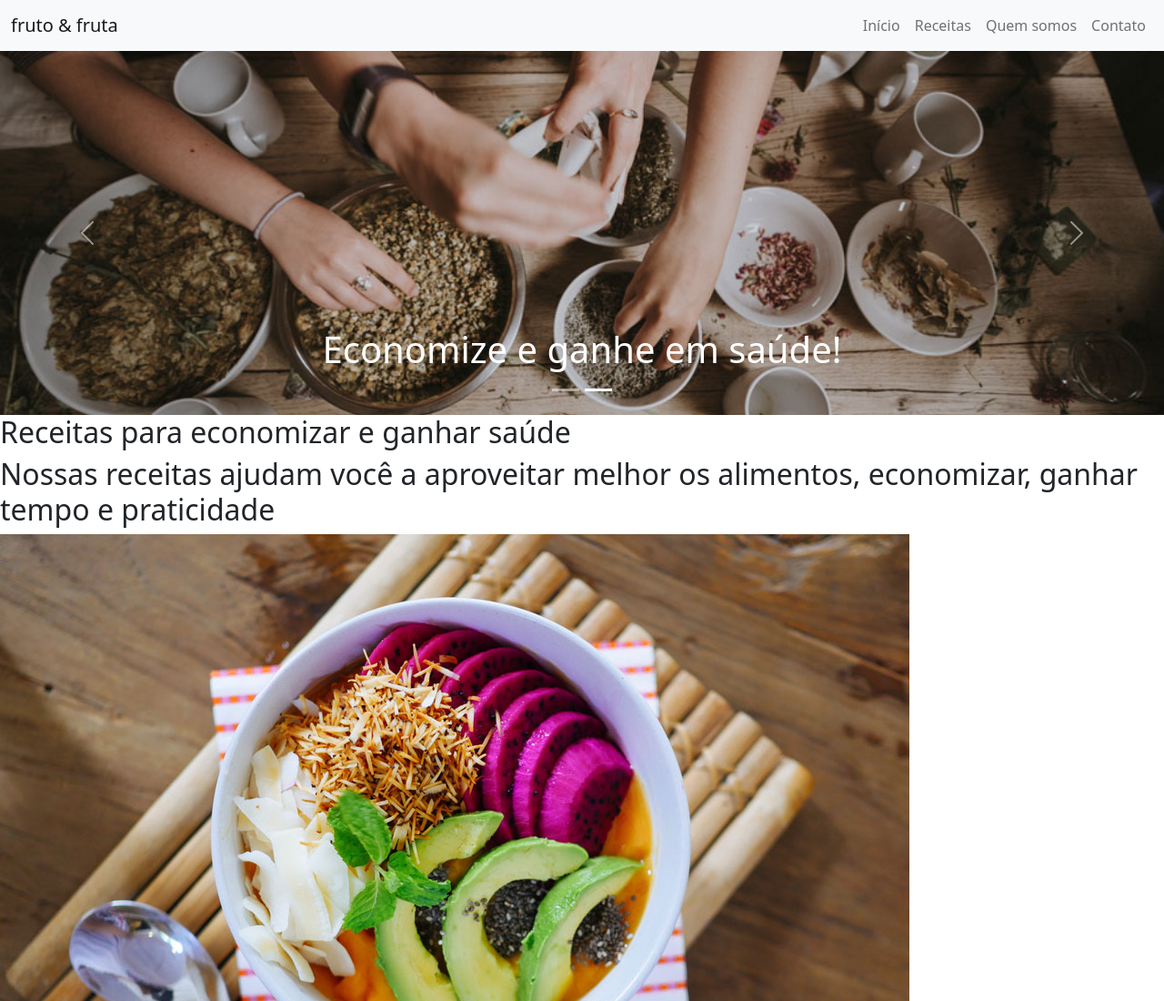
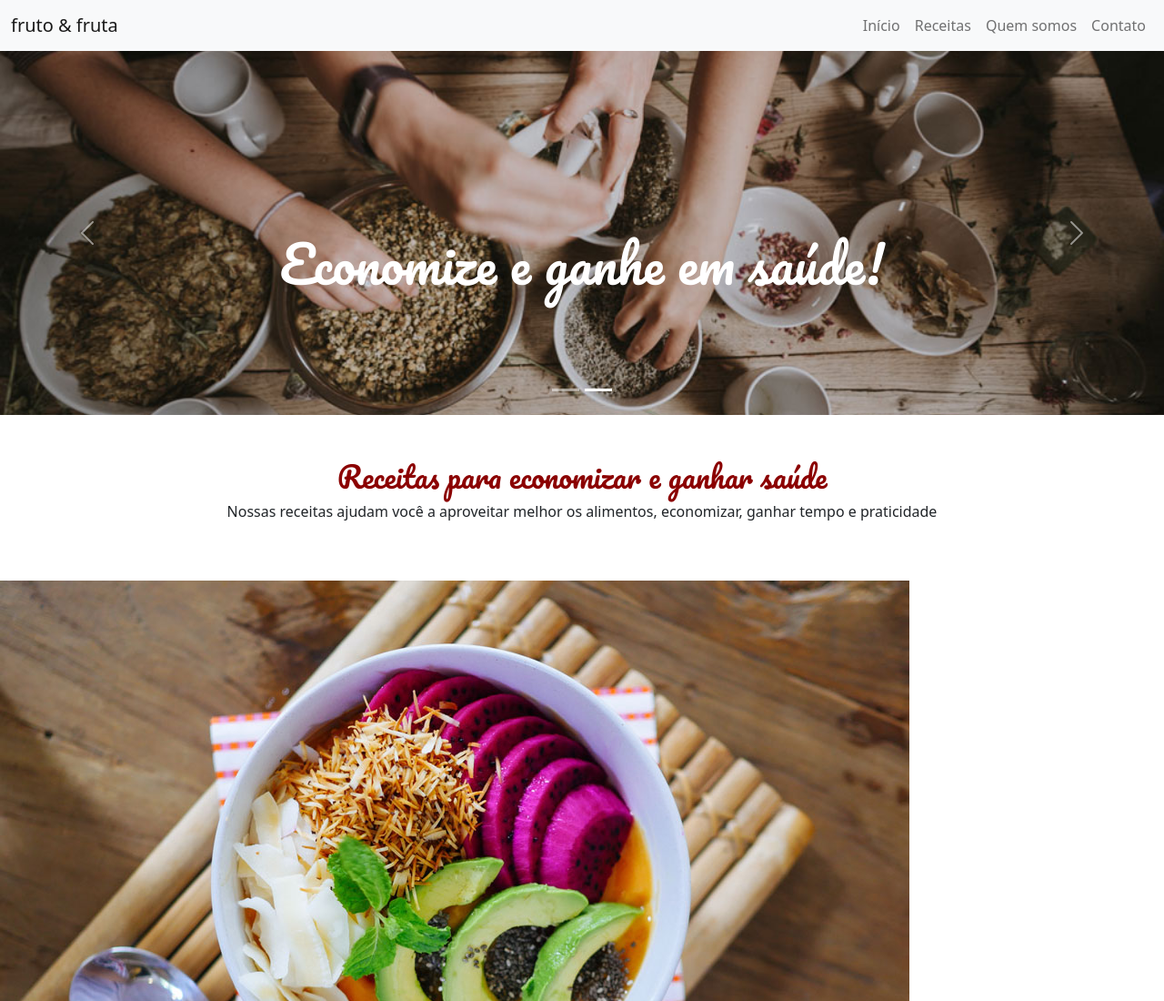
Before and after one commit to rafalangoni/landing-page-bootstrap, a plain HTML site: page index.html in a window 1280 px wide. Shown: the top 1100 px of the page at 91% size. Drawn offline with nearby package versions, Linux system fonts and the light colour scheme.

Commit message:
estilizando titulo e subtitulo

```diff
--- a/index.html
+++ b/index.html
@@ -45,14 +45,14 @@
     <div class="carousel-inner">
       <div class="carousel-item active">
         <img src="src/img/carrossel-img1.jpg" class="d-block w-100 imagem-carrossel" alt="Imagem de uma banca de frutas com pessoas ao fundo">
-        <div class="carousel-caption d-none d-md-block">
-          <h1>Reaproveite melhor os alimentos!</h1>
+        <div class="carousel-caption d-none d-md-block h-50">
+          <h1 class="fonte-titulo display-4">Reaproveite melhor os alimentos!</h1>
         </div>
       </div>
       <div class="carousel-item">
         <img src="src/img/carrossel-img2.jpg" class="d-block w-100 imagem-carrossel" alt="Imagem de várias mãos mexendo em grãos">
-        <div class="carousel-caption d-none d-md-block">
-          <h1>Economize e ganhe em saúde!</h1>
+        <div class="carousel-caption d-none d-md-block h-50">
+          <h1 class="fonte-titulo display-4">Economize e ganhe em saúde!</h1>
         </div>
       </div>
     </div>
@@ -65,11 +65,9 @@
       <span class="visually-hidden">Next</span>
     </button>
   </div>
-  <!-- <h1>Reaproveite melhor os alimentos!</h1>
-  <h1>Economize e ganhe em saúde!</h1> -->
 
-  <h2>Receitas para economizar e ganhar saúde</h2>
-  <h2>Nossas receitas ajudam você a aproveitar melhor os alimentos, economizar, ganhar tempo e praticidade</h2>
+  <h2 class="fonte-titulo cor-especial text-center pt-5">Receitas para economizar e ganhar saúde</h2>
+  <p class="text-center pb-5">Nossas receitas ajudam você a aproveitar melhor os alimentos, economizar, ganhar tempo e praticidade</p>
 
   <img src="src/img/receita-abacate.jpg" alt="tigela com salada de abacate, vista superior">
   <h3>Tigela de abacate</h3>
--- a/src/style.css
+++ b/src/style.css
@@ -1,5 +1,20 @@
+@import url('https://fonts.googleapis.com/css2?family=Pacifico&display=swap');
+
+:root{
+    --cor-darkred: darkred;
+    --font-pacifico: 'Pacifico', cursive
+}
+
 .imagem-carrossel{
     object-fit: cover;
     object-position: 80%;
     height: 400px;
 }
+
+.fonte-titulo{
+    font-family: var(--font-pacifico);
+}
+
+.cor-especial{
+    color: var(--cor-darkred);
+}
```
